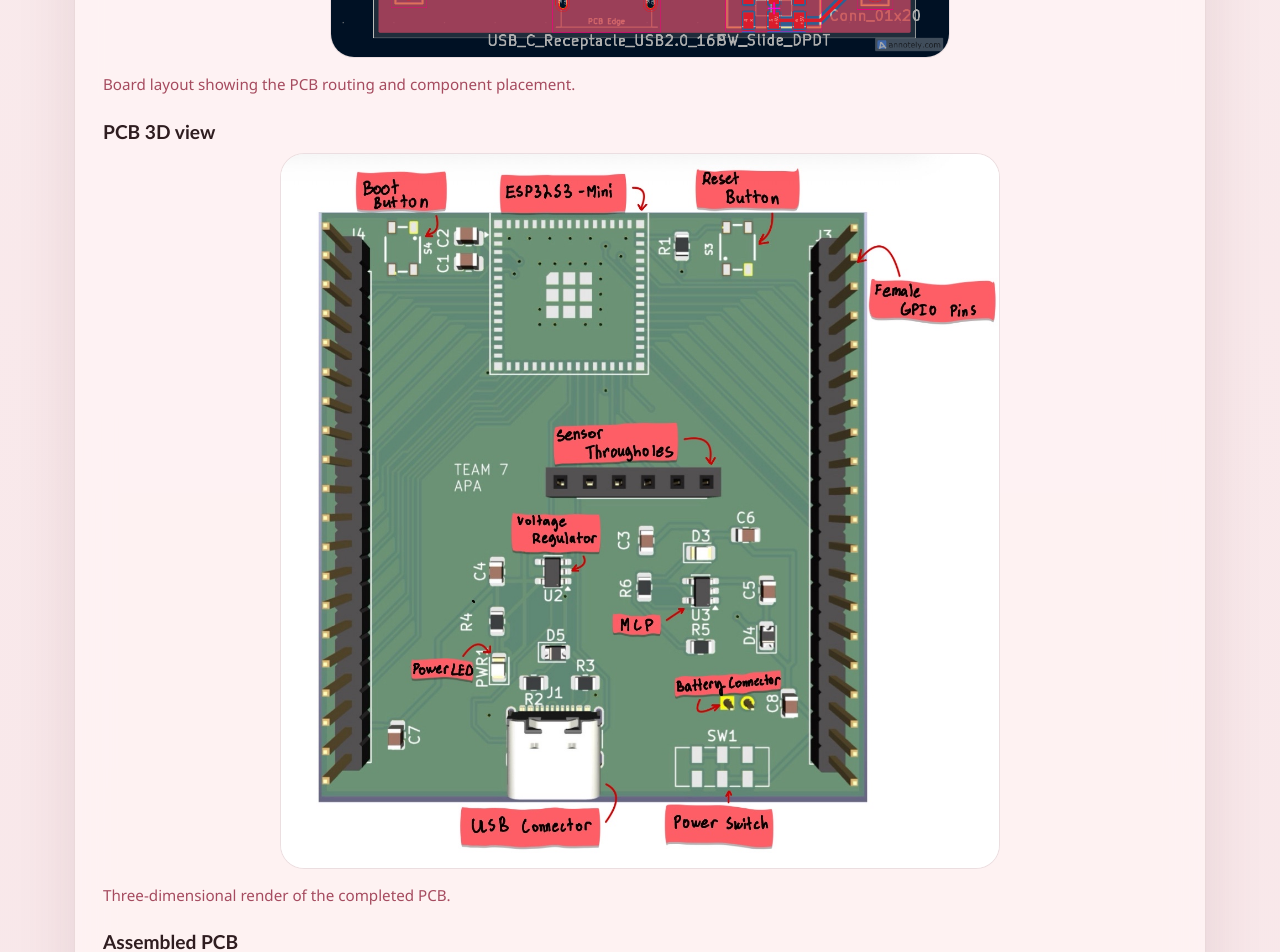
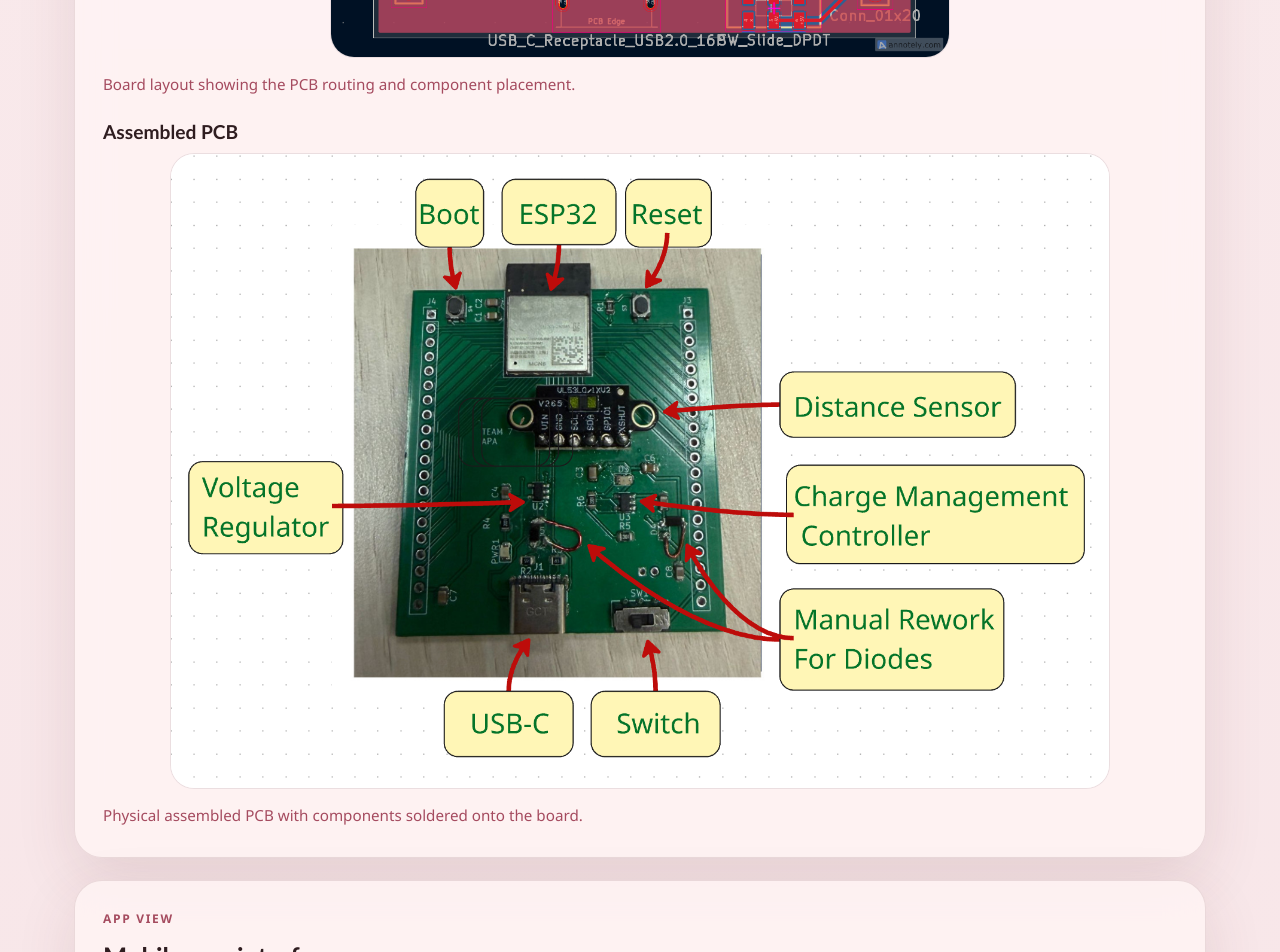
Before and after one commit to anthonyh1111/ECE-196-Files, a Next.js app: page /solution in a window 1280 px wide. Shown: the part 5060-6012 px from the top of the page. Built offline with nearby package versions, Linux system fonts and the light colour scheme.

Commit message:
Fixed website

```diff
--- a/app/solution/page.js
+++ b/app/solution/page.js
@@ -35,12 +35,6 @@ const pcbFigures = [
     src: "/SolutionPhotos/PCBDesign.png",
     alt: "PCB layout design for the smart parking system",
     description: "Board layout showing the PCB routing and component placement.",
-  },
-  {
-    title: "PCB 3D view",
-    src: "/SolutionPhotos/PCB3D.png",
-    alt: "3D view of the PCB for the smart parking system",
-    description: "Three-dimensional render of the completed PCB.",
   },
   {
     title: "Assembled PCB",
```
Also changed, not shown: public/SolutionPhotos/PCB3D.png (deleted).
